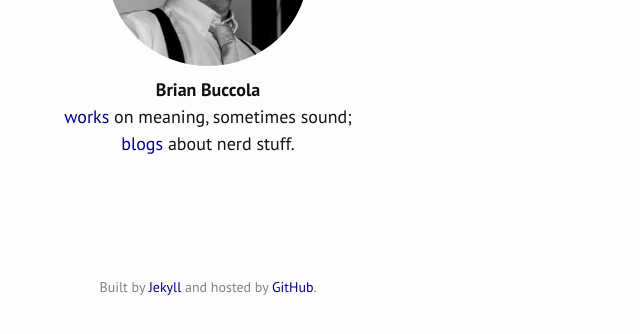
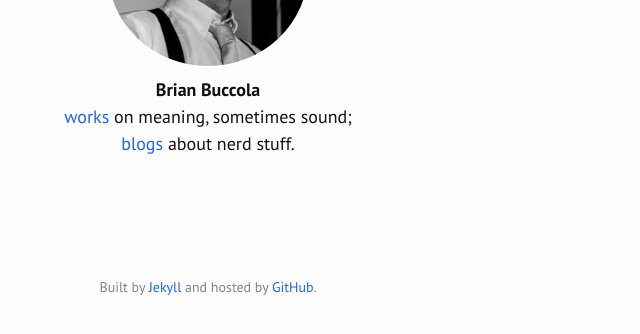
Before and after one commit to brianbuccola/brianbuccola.github.io, a Jekyll site: the page built from index.md, in a window 1280 px wide. Shown: the part 250-584 px from the top of the page, without its empty margins (432-1072 px from the left). Built offline with Jekyll 4.4.1, drawn with Linux system fonts in a browser that asks for light colours; some web fonts are replaced.

Commit message:
use a slightly darkened version of cornflowerblue instead of darkblue

```diff
--- a/css/main.scss
+++ b/css/main.scss
@@ -18,9 +18,9 @@ $spacing-unit:     30px;
 $text-color:       #111;
 $background-color: #fdfdfd;
 
-$link-color:       darkblue;
+$link-color:       darken(cornflowerblue, 15%);
 $link-color-hover: darkred;
-$link-color-visited: lighten($link-color, 50%);
+$link-color-visited: lighten($link-color, 25%);
 $link-color-active: lighten($link-color-hover, 50%);
 
 $grey-color:       #828282;
```
